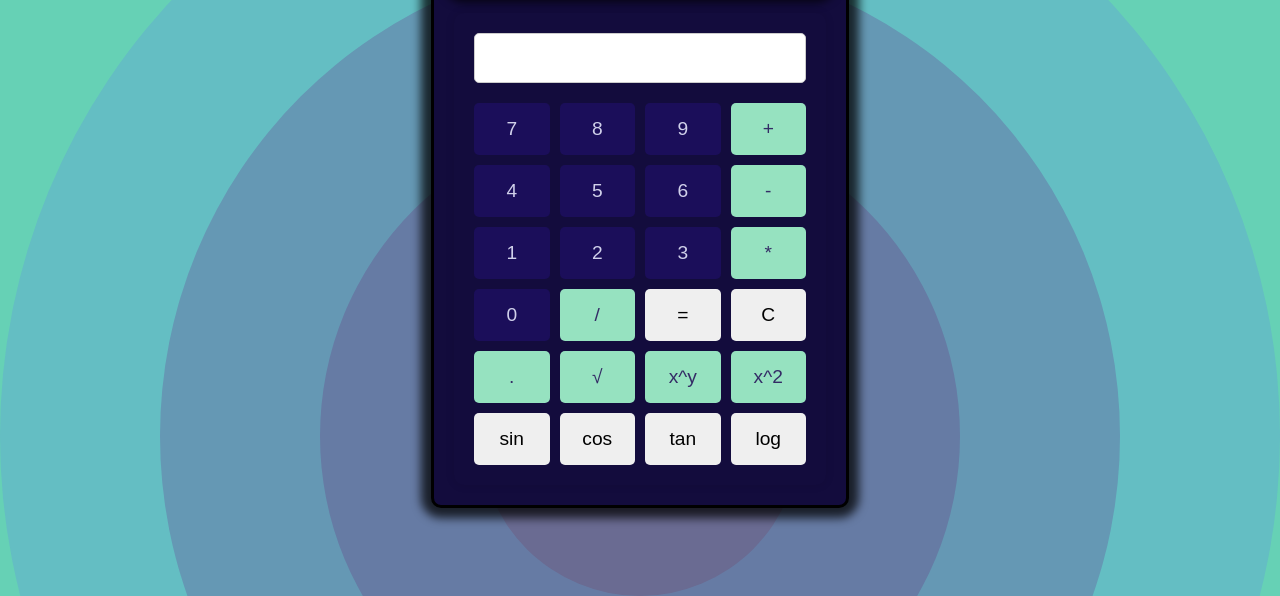
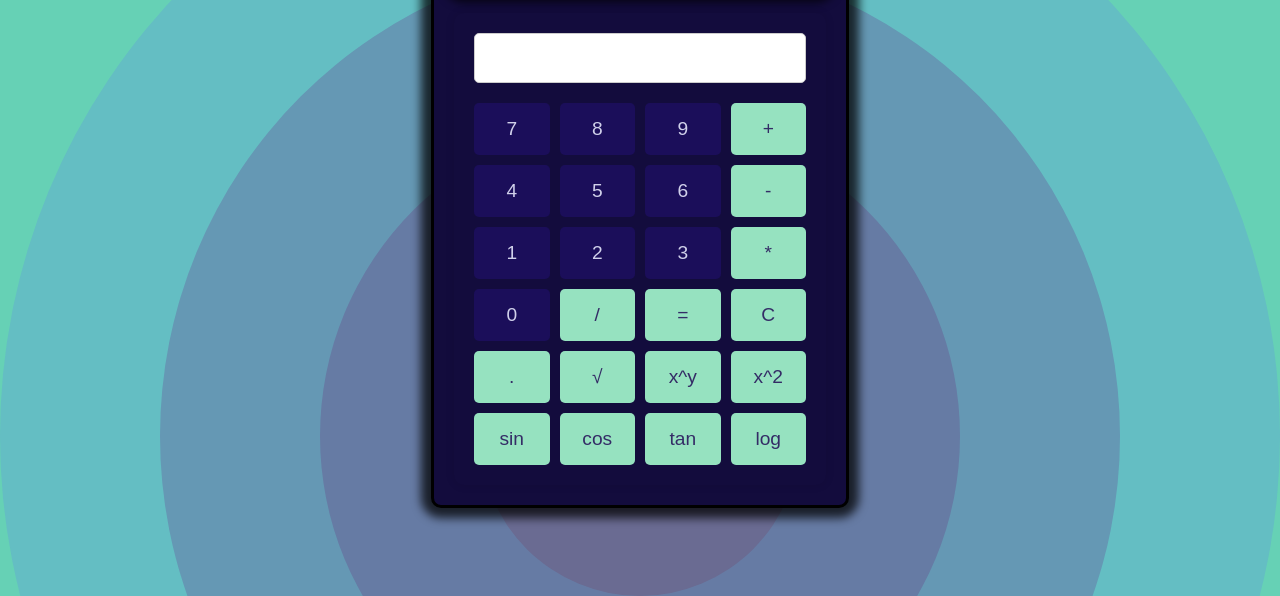
Before and after one commit to DanielFreeman068/calculator, a plain HTML site: page index.html in a window 1280 px wide. Shown: the part 204-800 px from the top of the page. Drawn offline with Linux system fonts and the light colour scheme.

Commit message:
Add files via upload

```diff
--- a/calc.css
+++ b/calc.css
@@ -52,27 +52,38 @@ button {
 }
 
 .logarithms {
+    background-color: #96e2c0;
+    color:#342c66;
 }
 
 .calculate {
+    background-color: #96e2c0;
+    color:#342c66;
 }
 
 .clear {
+    background-color: #96e2c0;
+    color:#342c66;
 }
 
 .number:hover{
+    background-color:cornflowerblue;
 }
 
 .operator:hover{
+    background-color:#68DD9B;
 }
 
 .calculate:hover{
+    background-color:#68DD9B;
 }
 
 .clear:hover{
+    background-color:#68DD9B;
 }
 
 .logarithms:hover{
+    background-color:#68DD9B;
 }
 
 h1{
```
